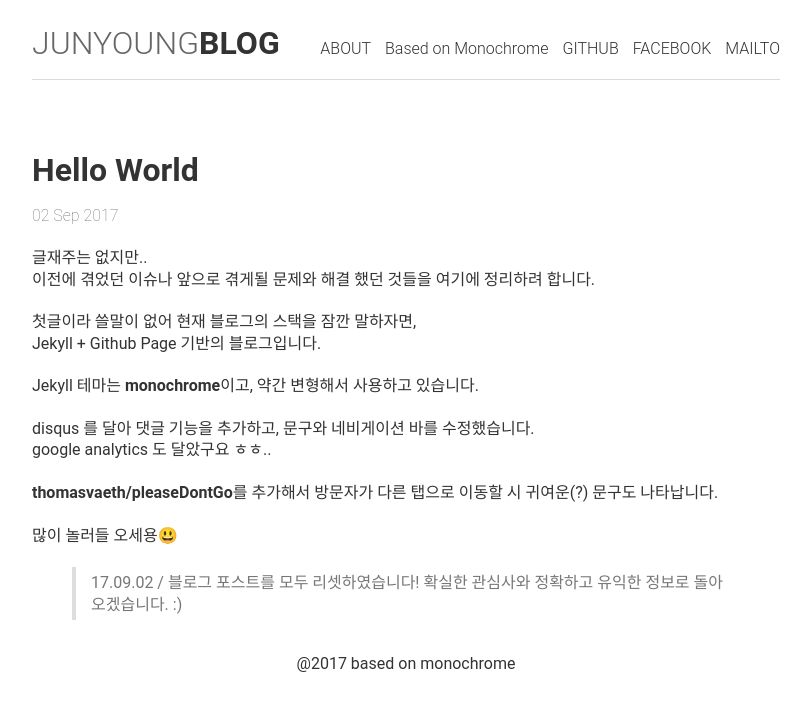
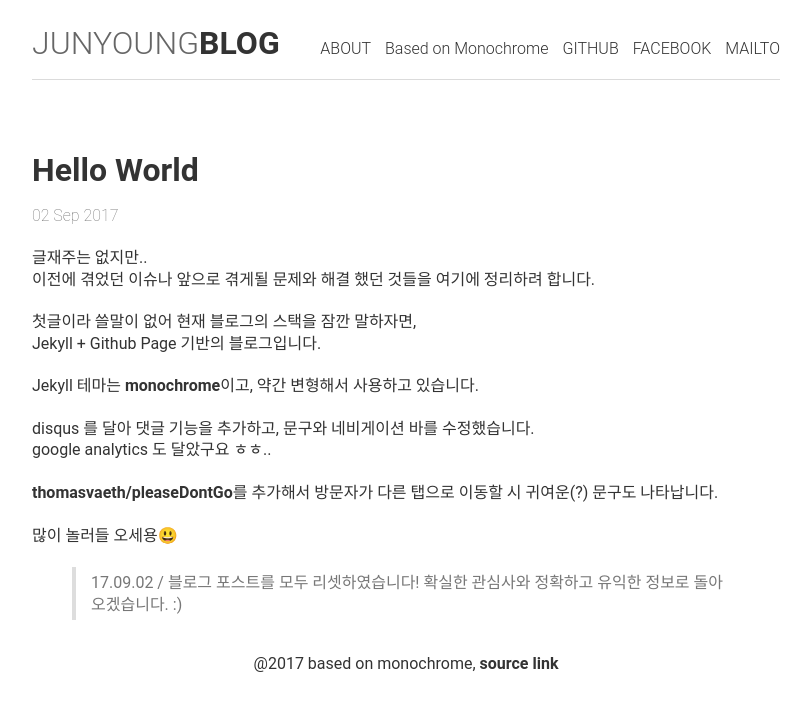
Before and after one commit to sungjunyoung/sungjunyoung.github.io_deprecated, a Jekyll site: the page built from _posts/2017-09-02-Hello-World.md, in a window 1280 px wide. Shown: the top 711 px of the page, without its empty margins (234-1045 px from the left). Built offline with Jekyll 4.4.1, drawn with Linux system fonts in a browser that asks for light colours; comment, search, counter and statistics services are not loaded.

Commit message:
footer 에 소스 링크 추가

```diff
--- a/_includes/footer.html
+++ b/_includes/footer.html
@@ -1 +1 @@
-<footer><span>@2017 based on monochrome</span></footer>
+<footer><span>@2017 based on monochrome, <a href="https://github.com/sungjunyoung/sungjunyoung.github.io">source link</a></span></footer>
```
